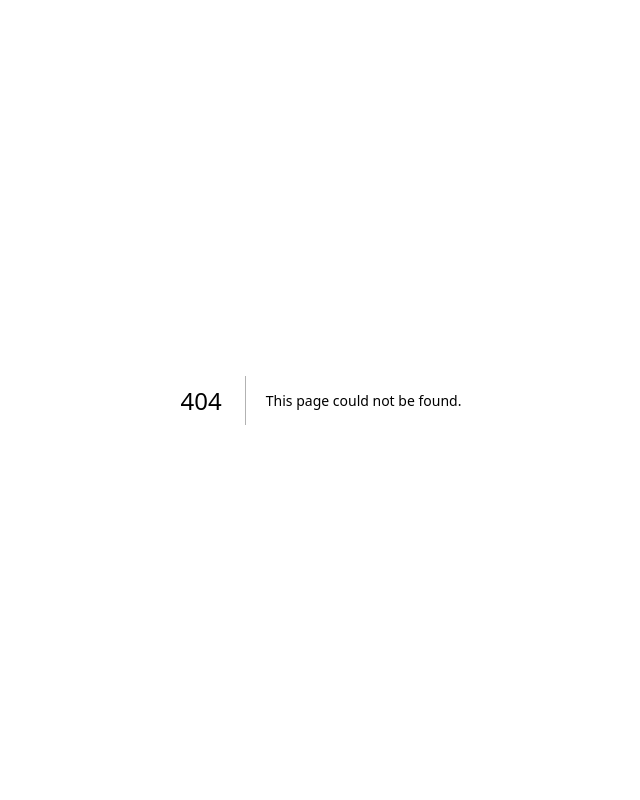
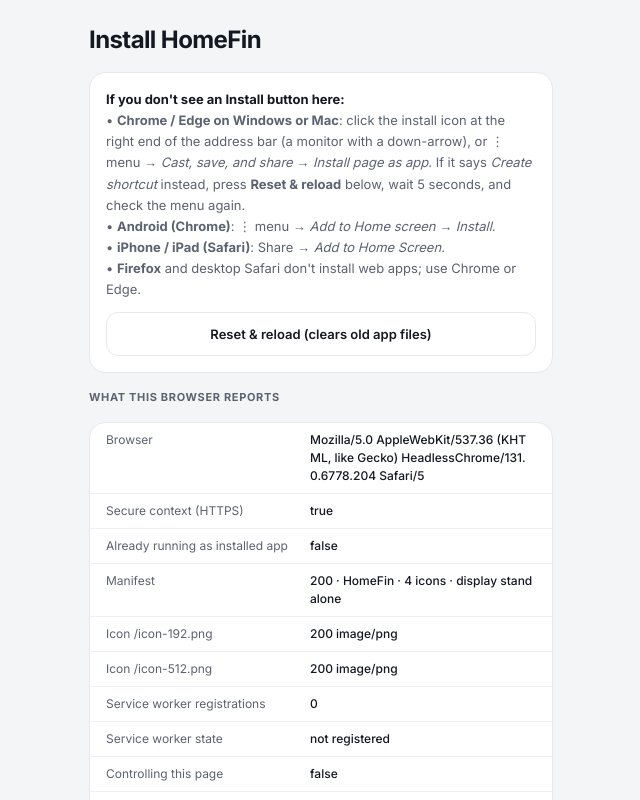
Before and after one commit to justonefamily/homefin, a Next.js app: page /install in a window 1280 px wide. Before the commit this address had no page. Shown: the top 800 px of the page, without its empty margins (319-959 px from the left). Built offline with nearby package versions, Linux system fonts and the light colour scheme.

Commit message:
PWA: /install diagnostics + reset, manifest screenshots, updateViaCache none
Co-Authored-By: Claude Fable 5.1 <noreply@anthropic.com>
Claude-Session: https://claude.ai/code/session_01AfG8s7YPtN6tyH6MzUFgHb

```diff
--- /dev/null
+++ b/src/app/install/page.tsx
@@ -0,0 +1,34 @@
+"use client";
+import { useInstallDiagnostics } from "@/components/PWA";
+import { Button, Card, Eyebrow } from "@/components/ui";
+
+/** /install — shows why the browser will or won't offer "Install app", with a reset. Public (no sign-in needed). */
+export default function InstallPage() {
+  const { d, reset, promptInstall } = useInstallDiagnostics();
+  const canPrompt = d["Install prompt captured (beforeinstallprompt)"] === "true";
+  return (
+    <div className="mx-auto w-full max-w-lg p-6 flex flex-col gap-4">
+      <h1 className="text-2xl font-bold tracking-tight">Install HomeFin</h1>
+      <Card className="p-4 flex flex-col gap-3">
+        {canPrompt ? <Button onClick={promptInstall}>Install app now</Button> : (
+          <div className="text-[13px] text-muted leading-relaxed">
+            <b className="text-ink">If you don&apos;t see an Install button here:</b><br />
+            • <b>Chrome / Edge on Windows or Mac</b>: click the install icon at the right end of the address bar (a monitor with a down-arrow), or ⋮ menu → <i>Cast, save, and share</i> → <i>Install page as app</i>. If it says <i>Create shortcut</i> instead, press <b>Reset &amp; reload</b> below, wait 5 seconds, and check the menu again.<br />
+            • <b>Android (Chrome)</b>: ⋮ menu → <i>Add to Home screen</i> → <i>Install</i>.<br />
+            • <b>iPhone / iPad (Safari)</b>: Share → <i>Add to Home Screen</i>.<br />
+            • <b>Firefox</b> and desktop Safari don&apos;t install web apps; use Chrome or Edge.
+          </div>
+        )}
+        <Button variant="secondary" onClick={reset}>Reset &amp; reload (clears old app files)</Button>
+      </Card>
+      <Eyebrow>What this browser reports</Eyebrow>
+      <Card>
+        {Object.entries(d).map(([k, v]) => (
+          <div key={k} className="flex gap-3 px-4 py-2 border-b border-line-soft last:border-b-0 text-[12px]"><div className="w-48 shrink-0 text-muted">{k}</div><div className={v.startsWith("FAILED") ? "text-red font-semibold" : "font-medium break-all"}>{v}</div></div>
+        ))}
+        {Object.keys(d).length === 0 && <div className="px-4 py-3 text-xs text-muted">Checking…</div>}
+      </Card>
+      <div className="text-[11px] text-muted">Screenshot this page and send it over if installing still doesn&apos;t work.</div>
+    </div>
+  );
+}
--- a/src/components/PWA.tsx
+++ b/src/components/PWA.tsx
@@ -21,7 +21,7 @@ export function RegisterSW() {
     if (!("serviceWorker" in navigator) || process.env.NODE_ENV !== "production") return;
     let reg: ServiceWorkerRegistration | undefined;
     const onWaiting = (r: ServiceWorkerRegistration) => { if (r.waiting && navigator.serviceWorker.controller) setWaiting(r.waiting); };
-    navigator.serviceWorker.register("/sw.js").then((r) => {
+    navigator.serviceWorker.register("/sw.js", { updateViaCache: "none" }).then((r) => {
       reg = r;
       onWaiting(r);
       r.addEventListener("updatefound", () => { const nw = r.installing; nw?.addEventListener("statechange", () => { if (nw.state === "installed") onWaiting(r); }); });
@@ -48,6 +48,38 @@ export function RegisterSW() {
       </div>
     </div>
   );
+}
+
+/** Live installability diagnostics for /install. */
+export function useInstallDiagnostics() {
+  const [d, setD] = useState<Record<string, string>>({});
+  useEffect(() => {
+    (async () => {
+      const out: Record<string, string> = {};
+      out["Browser"] = navigator.userAgent.replace(/\(.*?\)/, "").slice(0, 90);
+      out["Secure context (HTTPS)"] = String(window.isSecureContext);
+      out["Already running as installed app"] = String(window.matchMedia("(display-mode: standalone)").matches || (navigator as unknown as { standalone?: boolean }).standalone === true);
+      try { const r = await fetch("/manifest.webmanifest", { cache: "no-store" }); const j = await r.json(); out["Manifest"] = `${r.status} · ${j.name} · ${j.icons?.length} icons · display ${j.display}`; } catch (e) { out["Manifest"] = "FAILED " + (e as Error).message; }
+      for (const u of ["/icon-192.png", "/icon-512.png"]) { try { const r = await fetch(u, { cache: "no-store" }); out[`Icon ${u}`] = `${r.status} ${r.headers.get("content-type")}`; } catch { out[`Icon ${u}`] = "FAILED"; } }
+      if ("serviceWorker" in navigator) {
+        const regs = await navigator.serviceWorker.getRegistrations();
+        out["Service worker registrations"] = String(regs.length);
+        const r = regs[0];
+        out["Service worker state"] = r ? `${r.active ? "active" : "none"}${r.waiting ? " + waiting" : ""}${r.installing ? " + installing" : ""} · scope ${r.scope}` : "not registered";
+        out["Controlling this page"] = String(!!navigator.serviceWorker.controller);
+      } else out["Service worker"] = "unsupported";
+      out["Install prompt captured (beforeinstallprompt)"] = String(!!deferred);
+      out["Install prompt support"] = "onbeforeinstallprompt" in window ? "yes (Chrome/Edge/Android)" : "no (Safari/Firefox: use the browser's own Add to Home Screen / Install)";
+      out["Build"] = process.env.NEXT_PUBLIC_BUILD_ID ?? "dev";
+      setD(out);
+    })();
+    const on = () => setD((x) => ({ ...x, "Install prompt captured (beforeinstallprompt)": "true" }));
+    window.addEventListener("homefin:installable", on);
+    return () => window.removeEventListener("homefin:installable", on);
+  }, []);
+  const reset = async () => { if ("serviceWorker" in navigator) for (const r of await navigator.serviceWorker.getRegistrations()) await r.unregister(); for (const k of await caches.keys()) await caches.delete(k); location.reload(); };
+  const promptInstall = async () => { if (!deferred) return false; await deferred.prompt(); const { outcome } = await deferred.userChoice; deferred = null; return outcome === "accepted"; };
+  return { d, reset, promptInstall };
 }
 
 /** "Install app" card: native prompt on Chrome/Edge/Android, step-by-step on iOS and desktop Safari. Hidden once installed. */
@@ -78,7 +110,7 @@ export function InstallCard() {
       ) : ios ? (
         <div className="text-[13px] text-muted leading-relaxed">On iPhone/iPad: tap the <Share size={13} className="inline -mt-0.5" /> <b>Share</b> button in Safari, then <b>Add to Home Screen</b>, then <b>Add</b>. It installs as a full-screen app.</div>
       ) : (
-        <div className="text-[13px] text-muted leading-relaxed">In Chrome or Edge, click the <b>install icon</b> at the right end of the address bar (or the ⋮ menu → <b>Install HomeFin</b>). If you only see &quot;Create shortcut&quot;, reload once — the app install becomes available after the first visit.</div>
+        <div className="text-[13px] text-muted leading-relaxed">In Chrome or Edge, click the <b>install icon</b> at the right end of the address bar (or the ⋮ menu → <b>Install HomeFin</b>). If you only see &quot;Create shortcut&quot;, open <a href="/install" className="text-accent font-semibold">the install page</a> for a fix.</div>
       )}
     </Card>
   );
--- a/src/proxy.ts
+++ b/src/proxy.ts
@@ -9,9 +9,9 @@ export async function proxy(req: NextRequest) {
   const sb = createServerClient(url, key, { cookies: { getAll: () => req.cookies.getAll(), setAll: (all) => { all.forEach(({ name, value }) => req.cookies.set(name, value)); res = NextResponse.next({ request: req }); all.forEach(({ name, value, options }) => res.cookies.set(name, value, options)); } } });
   const { data: { user } } = await sb.auth.getUser();
   const p = req.nextUrl.pathname;
-  if (!user && !p.startsWith("/login") && !p.startsWith("/invite") && !p.startsWith("/api") && !p.startsWith("/auth")) {
+  if (!user && !p.startsWith("/login") && !p.startsWith("/invite") && !p.startsWith("/api") && !p.startsWith("/auth") && !p.startsWith("/install")) {
     const to = req.nextUrl.clone(); to.pathname = "/login"; to.searchParams.set("next", p); return NextResponse.redirect(to);
   }
   return res;
 }
-export const config = { matcher: ["/((?!_next|sw.js|offline.html|manifest.webmanifest|favicon.ico|icon.*\\.png|apple-touch-icon.png|icon.svg).*)"] };
+export const config = { matcher: ["/((?!_next|sw.js|offline.html|manifest.webmanifest|favicon.ico|icon.*\\.png|screenshot.*\\.png|apple-touch-icon.png|icon.svg).*)"] };
```
Also changed, not shown: public/manifest.webmanifest, public/screenshot-narrow.png (added), public/screenshot-wide.png (added).
